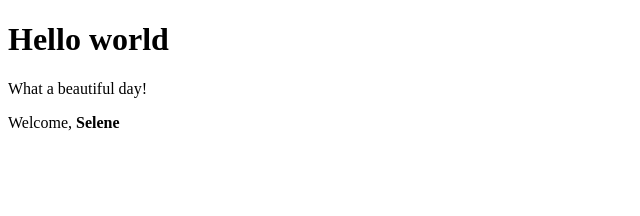
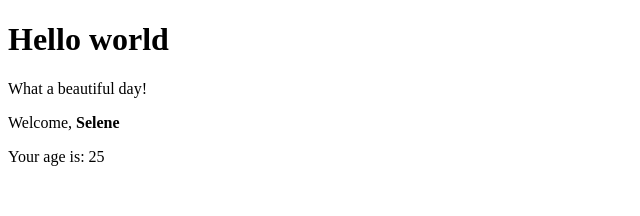
Before and after one commit to SeleneVicenza/react-exercises, a React (Create React App) app: page / in a window 1280 px wide. Shown: the top 216 px of the page, without its empty margins (0-640 px from the left). Built offline with nearby package versions, Linux system fonts and the light colour scheme.

Commit message:
props-05

```diff
--- /dev/null
+++ b/src/Age.js
@@ -0,0 +1,7 @@
+import React from "react";
+
+export default class Age extends React.Component{
+    render() {
+        return <p>Your age is: {this.props.age}</p>
+    }
+}
--- a/src/App.js
+++ b/src/App.js
@@ -7,7 +7,7 @@
         return(
             <div>
                <Hello />
-               <Welcome name={<strong>Selene</strong>} age={25} />
+               <Welcome name={<strong>Selene</strong>} />
             </div>
         );
     }
--- a/src/Welcome.js
+++ b/src/Welcome.js
@@ -1,4 +1,5 @@
 import React from "react";
+import Age from "./Age";
 
 export class Welcome extends React.Component {
 
@@ -6,7 +7,12 @@
         name: 'guest'
     }
     render() {
-        return <p>Welcome, {this.props.name}</p>;
+        return (
+                <div>
+                <p>Welcome, {this.props.name}</p>
+                <Age age={25} />
+                </div>
+        )
     }
 }
 
```
